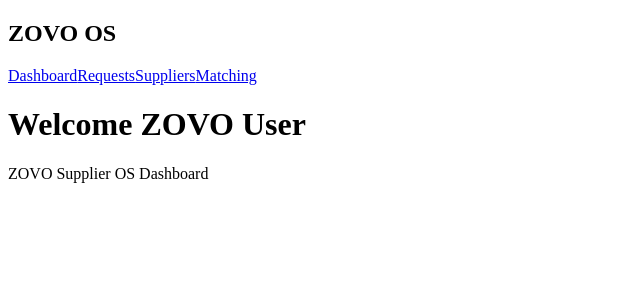
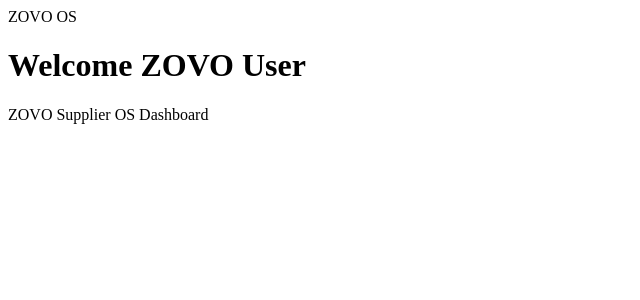
Before and after one commit to ZOVODynamics/supplier-os-, a Next.js app: page /dashboard in a window 1280 px wide. Shown: the top 300 px of the page, without its empty margins (0-640 px from the left). Built offline with nearby package versions, Linux system fonts and the light colour scheme.

Commit message:
Update layout.tsx

```diff
--- a/app/dashboard/layout.tsx
+++ b/app/dashboard/layout.tsx
@@ -1,4 +1,3 @@
-import { DashboardSidebar } from "@/components/dashboard/sidebar";
 import { auth } from "@/lib/auth";
 import { redirect } from "next/navigation";
 
@@ -9,15 +8,20 @@ export default async function DashboardLayout({
 }) {
   const session = await auth();
 
+  // 🔒 protection route
   if (!session) {
     redirect("/login");
   }
 
   return (
-    <div className="flex min-h-screen">
-      <DashboardSidebar />
+    <div className="min-h-screen flex">
+      {/* Sidebar placeholder (optionnel ici) */}
+      <aside className="w-64 border-r bg-background">
+        <div className="p-4 font-bold">ZOVO OS</div>
+      </aside>
 
-      <main className="flex-1 p-6 bg-background">
+      {/* Main content */}
+      <main className="flex-1 p-6 bg-muted/30">
         {children}
       </main>
     </div>
```
